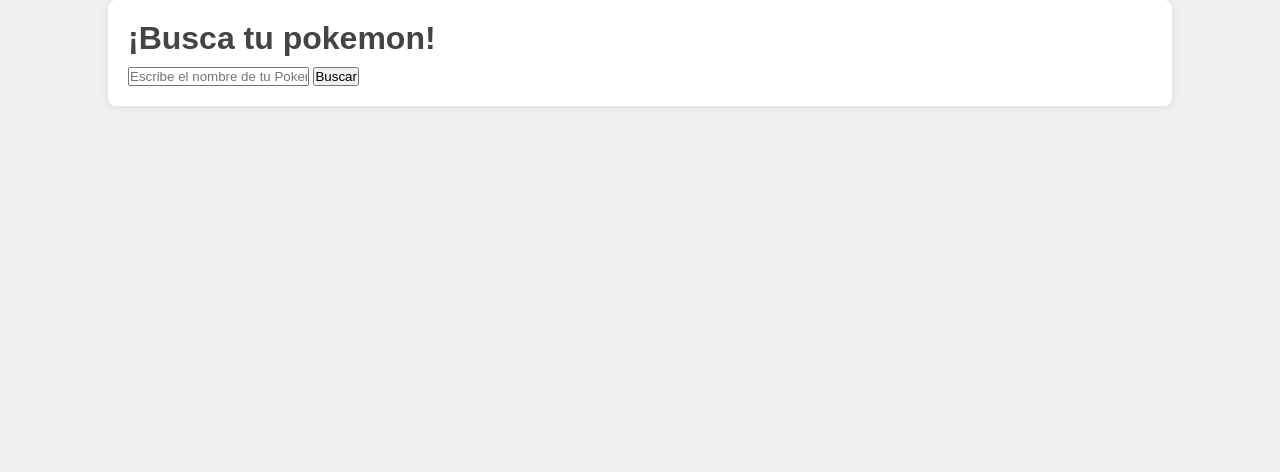
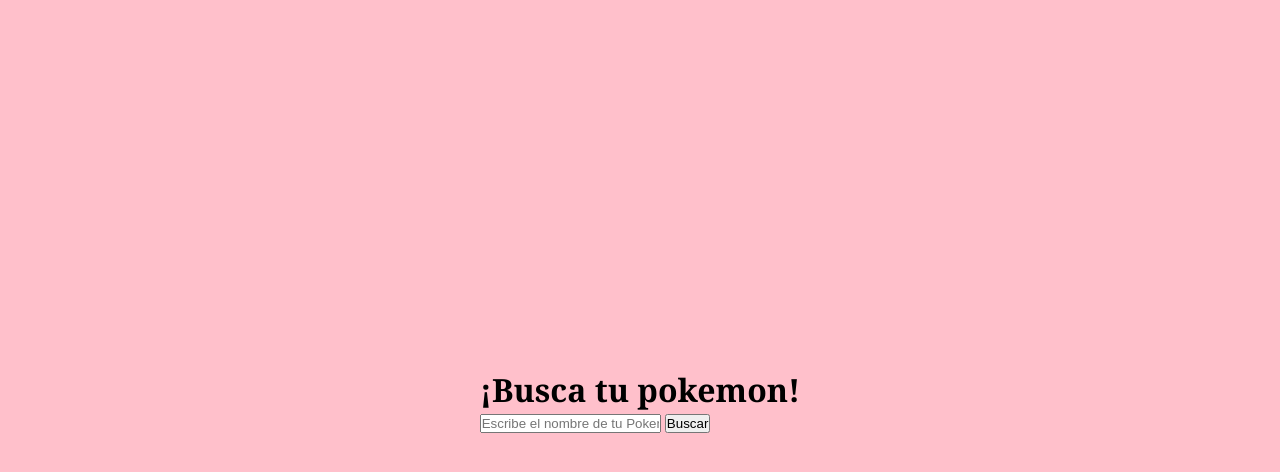
Before and after one commit to sammytsukino/pokemon, a plain HTML site: page index.html in a window 1280 px wide. Drawn offline with Linux system fonts and the light colour scheme; files that its build step writes are made by us from their sources.

Commit message:
structure

```diff
--- a/styles.css
+++ b/styles.css
@@ -1,38 +1,15 @@
 * {
-    margin:0;
+    margin: 0;
     padding: 0;
-}
-body {
-    font-family: 'Arial', sans-serif;
-    background-color: #f0f0f0;
-    color: #333;
+    box-sizing: border-box;
 }
 
-h1, h2, h3, h4, h5, h6 {
-    color: #444;
-    margin-bottom: 10px;
+body {
+    font-family: Georgia, 'Times New Roman', Times, serif;
+    background-color: pink;
+    display: flex;
+    justify-content: center;
+    align-items: center;
+    height: 100vh;
 
 }
-
-p {
-    line-height: 1.6;
-    margin-bottom: 15px;
-}
-
-a {
-    color: #3498db;
-    text-decoration: none;
-}
-
-a:hover {
-    text-decoration: underline;
-}
-
-.container {
-    width: 80%;
-    margin: 0 auto;
-    padding: 20px;
-    background-color: #fff;
-    box-shadow: 0 0 10px rgba(0, 0, 0, 0.1);
-    border-radius: 8px;
-}
```
